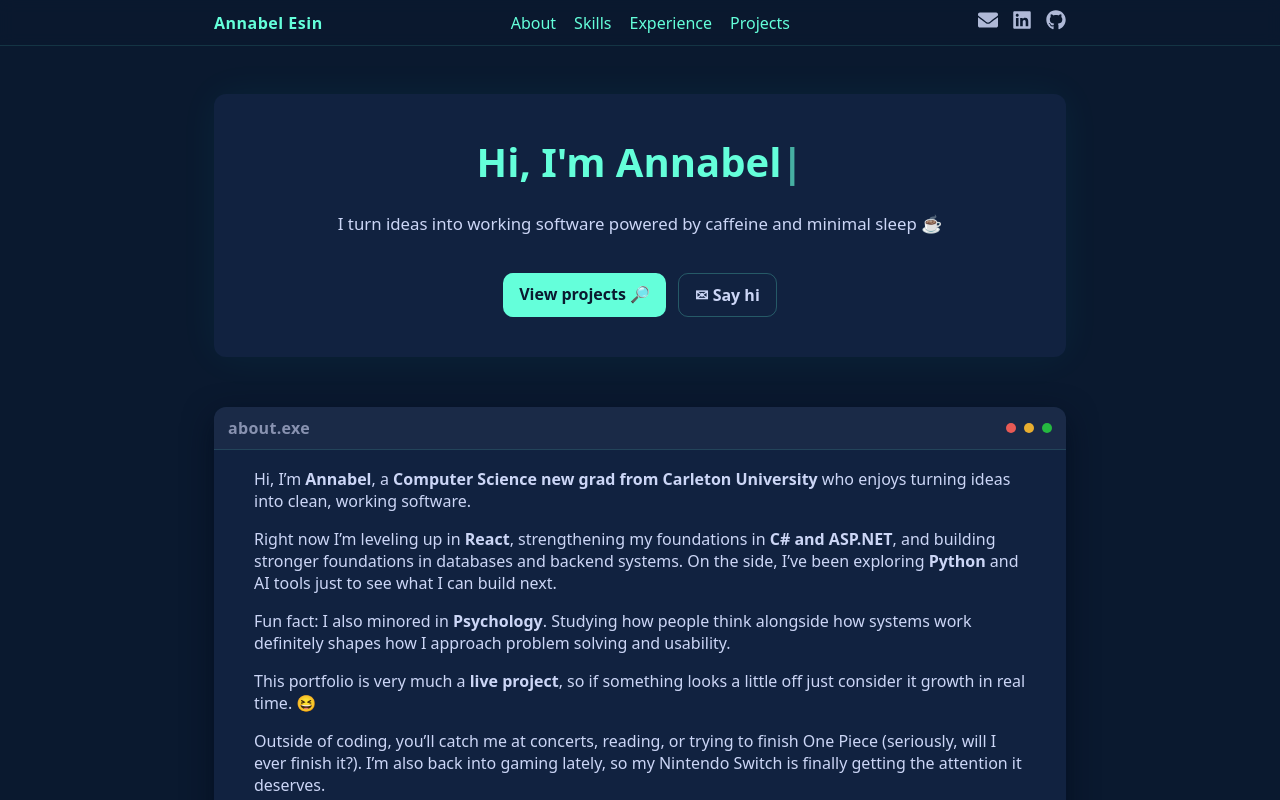
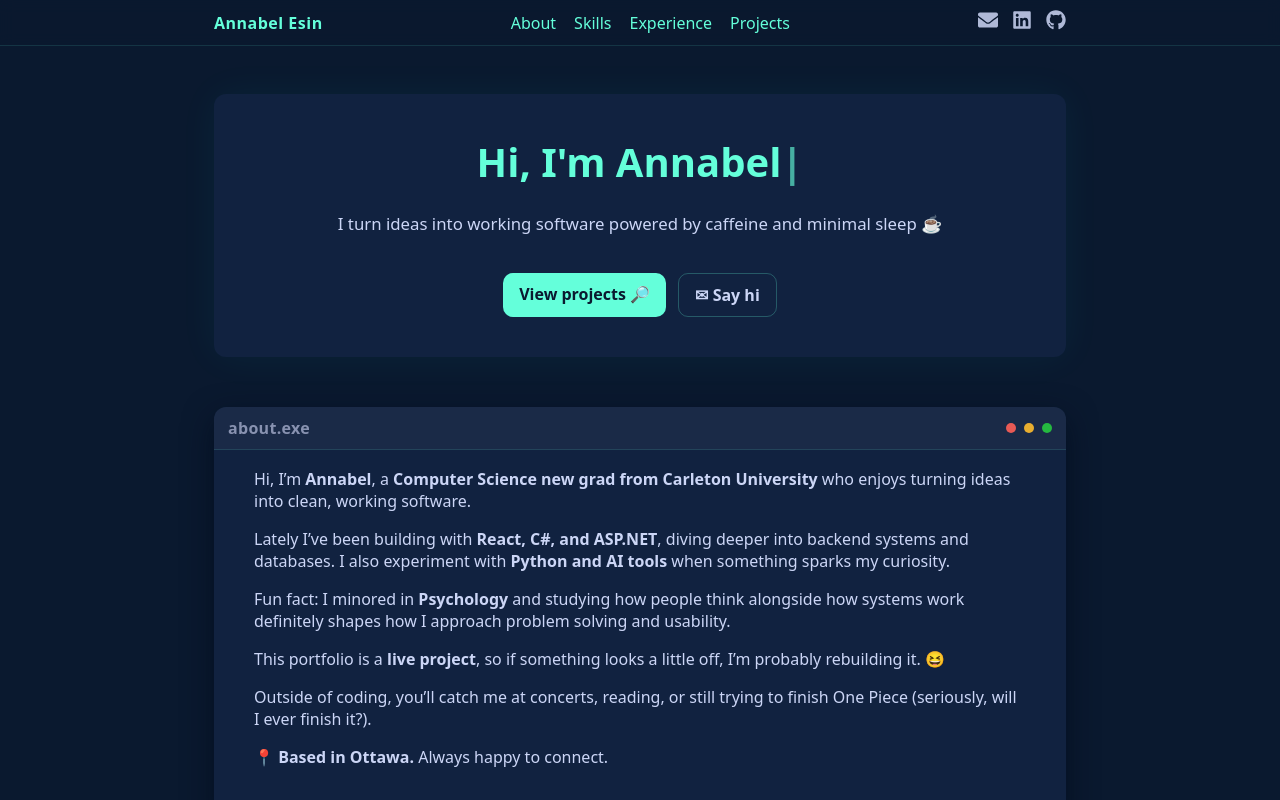
Before and after one commit to annaesin/portfolio, a React (Vite) app: page / in a window 1280 px wide. Shown: the top 800 px of the page. Built offline with nearby package versions, Linux system fonts and the light colour scheme.

Commit message:
Fix: altered About section

```diff
--- a/src/App.jsx
+++ b/src/App.jsx
@@ -54,25 +54,23 @@ export default function App() {
           </p>
 
           <p>
-            Right now I’m leveling up in <strong>React</strong>, strengthening my foundations in <strong>C# and ASP.NET</strong>, and building stronger foundations in databases and backend systems.
-            On the side, I’ve been exploring <strong>Python</strong> and AI tools just to see what I can build next.
+            Lately I’ve been building with <strong>React, C#, and ASP.NET</strong>, diving deeper into backend systems and databases.
+            I also experiment with <strong>Python and AI tools</strong> when something sparks my curiosity.
+          </p>
+          <p>
+            Fun fact: I minored in <strong>Psychology</strong> and studying how people think alongside how systems work definitely shapes how I approach problem solving and usability.
           </p>
 
           <p>
-            Fun fact: I also minored in <strong>Psychology</strong>. Studying how people think alongside how systems work definitely shapes how I approach problem solving and usability.
+            This portfolio is a <strong>live project</strong>, so if something looks a little off, I’m probably rebuilding it. 😆
           </p>
 
           <p>
-            This portfolio is very much a <strong>live project</strong>, so if something looks a little off just consider it growth in real time. 😆
-          </p>
-
-          <p>
-            Outside of coding, you’ll catch me at concerts, reading, or trying to finish One Piece (seriously, will I ever finish it?).
-            I’m also back into gaming lately, so my Nintendo Switch is finally getting the attention it deserves.
+            Outside of coding, you’ll catch me at concerts, reading, or still trying to finish One Piece (seriously, will I ever finish it?).
           </p>
 
           <p className="mt-4">
-            📍 <strong>Based in Ottawa.</strong> Always happy to connect about tech, music, or cool ideas.
+            📍 <strong>Based in Ottawa.</strong> Always happy to connect.
           </p>
 
         </section>
```
